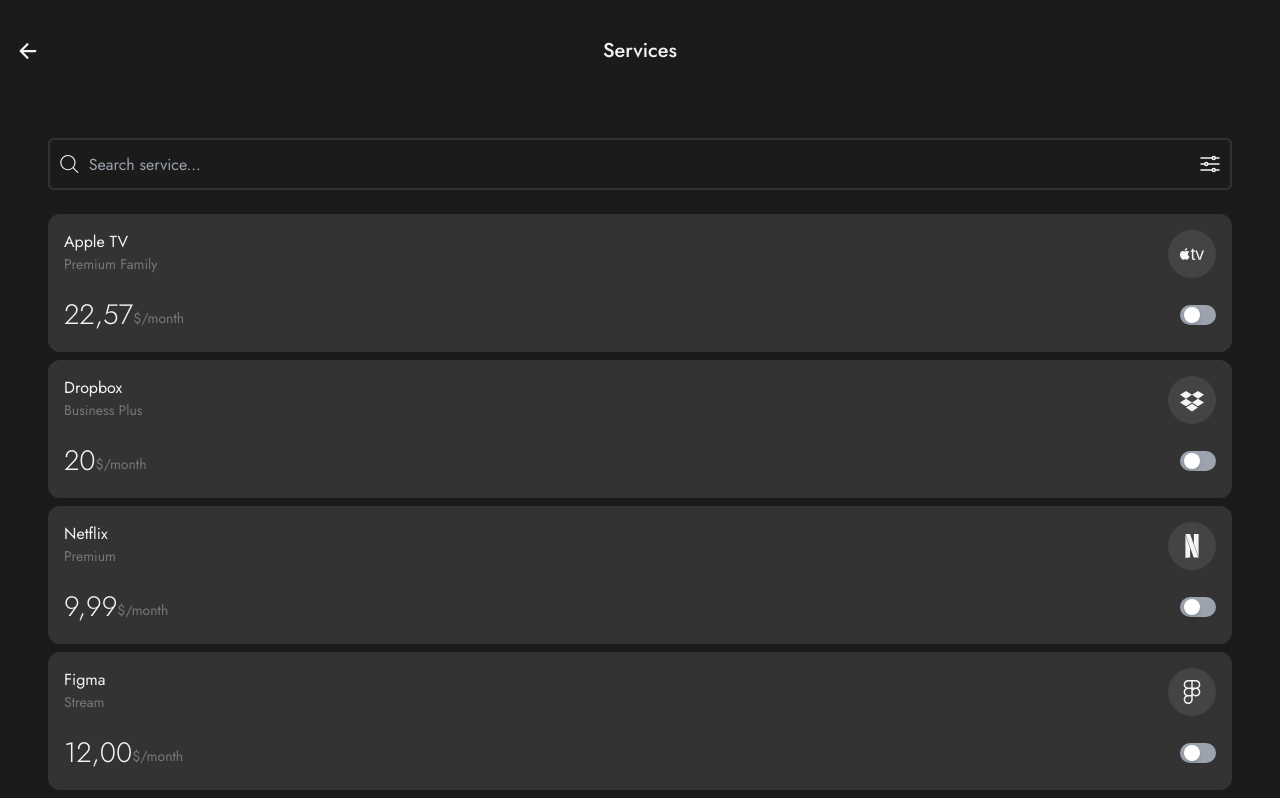
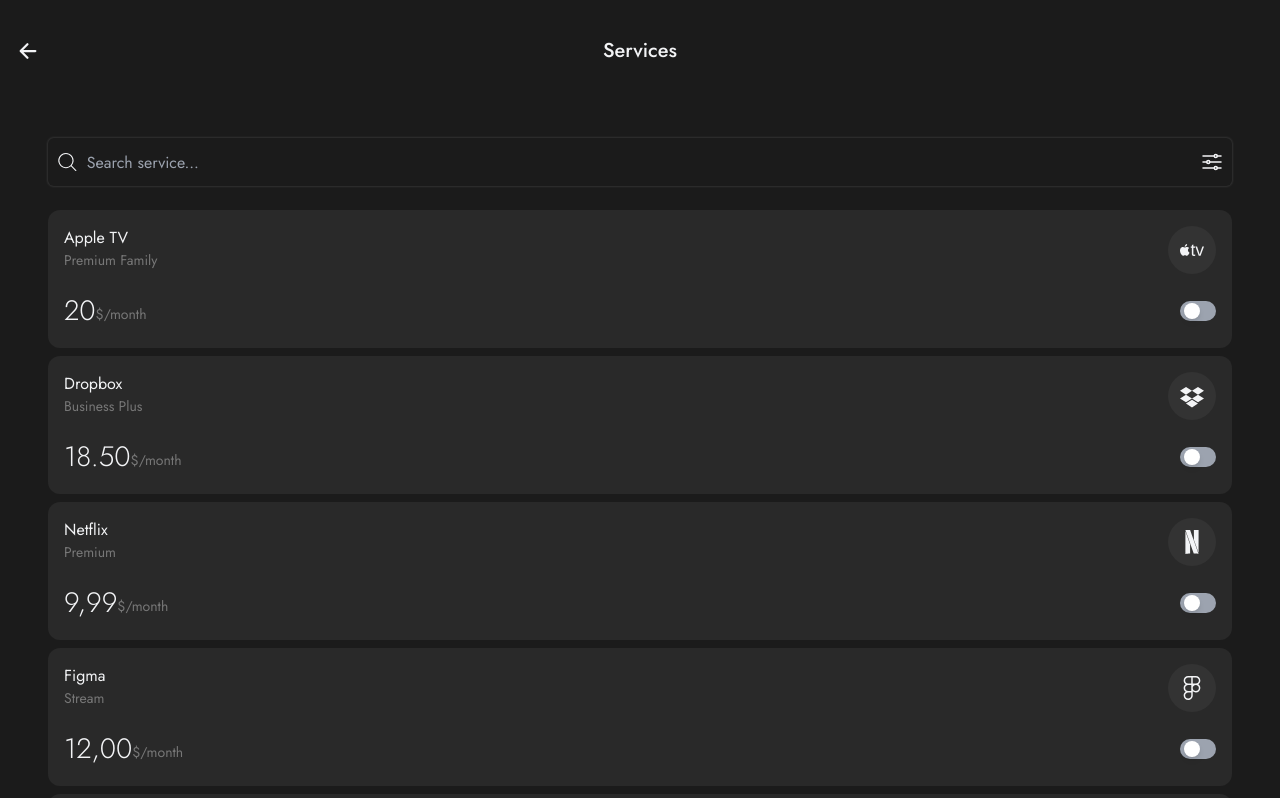
Before and after one commit to gabriel-ganji/SubsManag, a React (Vite) app: page /services in a window 1280 px wide. Shown: the top 798 px of the page. Built offline with nearby package versions, Linux system fonts and the light colour scheme.

Commit message:
Sidebar Menu

```diff
--- a/src/components/main/footer/index.tsx
+++ b/src/components/main/footer/index.tsx
@@ -5,14 +5,14 @@
 function Footer() {
 
   return (
-    <div className="px-12 pt-2 pb-6 flex justify-between space-around absolute bottom-0 left-0 w-full bg-primary h-auto">
+    <div className="px-12 pt-2 pb-6 flex justify-between space-around absolute bottom-0 left-0 w-full bg-primary h-[auto]">
       <button>
         <GoHomeFill size="1.5rem" />
       </button>
       <button className="flex items-center justify-center bg-gray-100 font-extralight text-black text-[1.5rem] w-[3rem] h-[3rem] rounded-full">
         <PiPlus />
       </button>
-      <button>
+      <button className="text-primary-extralight">
         <FaUser size="1.15rem" />
       </button>
     </div>
--- a/src/components/main/history/index.tsx
+++ b/src/components/main/history/index.tsx
@@ -35,17 +35,59 @@
         description: "Stream",
         value: "-$7.49",
         date: "Sep 10th"
+      },
+      {
+        logo: <SiAppletv size="1.5rem" />,
+        name: "Apple TV",
+        description: "Premium Family",
+        value: "-$4.99",
+        date: "Sep 29th"
+      },
+      {
+        logo: <BsDropbox size="1.5rem" />,
+        name: "Dropbox",
+        description: "Advanced",
+        value: "-$9.99",
+        date: "Sep 25th"
+      },
+      {
+        logo: <SiPrime size="1.5rem" />,
+        name: "Amazon Prime",
+        description: "Stream",
+        value: "-$7.49",
+        date: "Sep 10th"
+      },
+      {
+        logo: <SiAppletv size="1.5rem" />,
+        name: "Apple TV",
+        description: "Premium Family",
+        value: "-$4.99",
+        date: "Sep 29th"
+      },
+      {
+        logo: <BsDropbox size="1.5rem" />,
+        name: "Dropbox",
+        description: "Advanced",
+        value: "-$9.99",
+        date: "Sep 25th"
+      },
+      {
+        logo: <SiPrime size="1.5rem" />,
+        name: "Amazon Prime",
+        description: "Stream",
+        value: "-$7.49",
+        date: "Sep 10th"
       }
     ]
   );
 
   return (
-    <div className="flex flex-col w-full px-4 py-8 overflow-y-scroll">
+    <div className="flex flex-col w-full px-4 py-8 h-[50vh]">
       <div className="flex justify-between items-end w-full">
         <h3 className="text-[1.5rem]">History</h3>
         <button>See all</button>
       </div>
-      <div className="w-full">
+      <div className="w-full overflow-y-scroll">
 
         {
           mocked.map((item: historyType) => (
--- a/src/components/main/navbar/index.tsx
+++ b/src/components/main/navbar/index.tsx
@@ -1,14 +1,63 @@
 import { FiMenu } from "react-icons/fi";
 import { PiBellSimple } from "react-icons/pi";
+import { useState } from "react";
+import { TbCoinFilled } from "react-icons/tb";
+import { GoHomeFill } from "react-icons/go";
+import { IoCloseOutline } from "react-icons/io5";
+import { FaUserCircle } from "react-icons/fa";
 
 function Navbar() {
 
-    return (
-      <div className="px-4 pt-9 pb-6 flex justify-between items-center">
-        <FiMenu size="1.5rem" />
+  const [isOpen, setIsOpen] = useState(false);
+
+  return (
+    <>
+      <div>
+
+        {isOpen && (
+          <div
+            className="fixed inset-0 bg-black bg-opacity-50 z-40"
+            onClick={() => setIsOpen(false)}
+          />
+        )}
+        <div
+          className={
+            `flex flex-col fixed top-0 left-0 h-full w-72 bg-primary text-white shadow-lg transform transition-transform ${isOpen ? "translate-x-0" : "-translate-x-full"} z-50`
+          }
+        >
+          <div className="w-full flex items-center justify-between p-6">
+            <div className="flex gap-2">
+              <div className="">
+                <FaUserCircle size="1.5rem" />
+              </div>
+              <p className="text-primary-ultralight">Gabriel Fernandes</p>
+            </div>
+            <button
+              className="top-4 right-4"
+              onClick={() => setIsOpen(false)}
+            >
+              <IoCloseOutline size="1.5rem" />
+            </button>
+          </div>
+          <nav className="flex flex-col p-6 space-y-4">
+            <a href="#" className="flex items-center gap-2 p-2 hover:bg-primary-light rounded-md">
+              <GoHomeFill size="1.5rem" />Home
+            </a>
+            <a href="#" className="flex items-center gap-2 p-2 hover:bg-primary-light rounded-md">
+              <TbCoinFilled size="1.5rem" /> Services
+            </a>
+          </nav>
+        </div>
+      </div>
+      <div className="px-4 pt-9 pb-6 flex justify-between items-center w-full bg-primary">
+        <button onClick={() => setIsOpen(true)}>
+          <FiMenu size="1.5rem" />
+        </button>
         <PiBellSimple size="1.25rem" />
       </div>
-    )
-  }
+    </>
 
-  export default Navbar;
+  )
+}
+
+export default Navbar;
--- a/src/components/main/spending/index.tsx
+++ b/src/components/main/spending/index.tsx
@@ -5,7 +5,7 @@
         <div className="flex justify-between items-start -mt-4 h-max">
           <h1 className="m-0 p-0 font-light">$286.9</h1>
           <select name="" id="" className="mt-5 rounded-full bg-primary h-max px-2 p-1 text-[.8rem] border border-gray-800">
-            <option value="1">All time</option>
+            <option value="1" selected hidden>All time</option>
           </select>
         </div>
         <p className="text-primary-ultralight text-sm -mt-4">Your spendings</p>
--- a/src/components/services/index.tsx
+++ b/src/components/services/index.tsx
@@ -26,13 +26,13 @@
         logo: <SiAppletv />,
         name: "Apple TV",
         description: "Premium Family",
-        price: "22,57",
+        price: "20",
       },
       {
         logo: <BsDropbox />,
         name: "Dropbox",
         description: "Business Plus",
-        price: "20",
+        price: "18.50",
       },
       {
         logo: <SiNetflix />,
@@ -59,7 +59,7 @@
     <>
       <Navbar />
       <div className="sm:p-12 px-4 flex-col">
-        <div className="flex items-center border-2 border-primary-light rounded-md px-2 gap-2 mb-6">
+        <div className="flex items-center shadow-[0px_0px_2px_1px_rgba(255,255,255,0.1)] rounded-md px-2 gap-2 mb-6">
           <PiMagnifyingGlassLight size="1.5rem" />
           <input
             type="text"
@@ -72,11 +72,9 @@
         </div>
         {
           mocked.map((item: ServicesType) => (
-
-            <div className="flex flex-col gap-4 items-left bg-primary-light w-full h-auto mt-2 rounded-xl p-4">
-
-              <div className="flex justify-between">
-                <div>
+            <button className="flex flex-col gap-4 items-left bg-primary-light w-full h-auto mt-2 rounded-xl p-4">
+              <div className="flex justify-between w-full">
+                <div className="flex flex-col items-start">
                   <h5>{item.name}</h5>
                   <p className="text-sm text-primary-ultralight">{item.description}</p>
                 </div>
@@ -84,23 +82,25 @@
                   {item.logo}
                 </div>
               </div>
-              <div className="flex justify-between items-center">
+              <div className="flex justify-between items-center w-full">
                 <div className="flex items-end">
                   <h3 className="font-light">{item.price}</h3>
                   <p className="text-primary-ultralight text-sm mb-2">$/month</p>
                 </div>
                 <button
                   onClick={() => setIsOn(!isOn)}
-                  className={`relative w-9 h-5 flex items-center rounded-full p-1 transition-colors ${isOn ? "bg-green-500" : "bg-gray-400"
-                    }`}
+                  className={
+                    `relative w-9 h-5 flex items-center rounded-full p-1 transition-colors ${isOn ? "bg-green-500" : "bg-gray-400"
+                  }`}
                 >
                   <div
-                    className={`w-4 h-4 bg-white rounded-full shadow-md transform transition-transform ${isOn ? "translate-x-3" : "translate-x-0"
-                      }`}
+                    className={
+                      `w-4 h-4 bg-white rounded-full shadow-md transform transition-transform ${isOn ? "translate-x-3" : "translate-x-0"
+                    }`}
                   />
                 </button>
               </div>
-            </div>
+            </button>
           ))
         }
       </div>
--- a/src/index.css
+++ b/src/index.css
@@ -32,7 +32,7 @@
 
 
 :root {
-  font-family:  "Jost", serif;
+  font-family: "Jost", serif;
 
   background-color: #1b1b1b;
 
@@ -52,3 +52,29 @@
   margin: 0;
   padding: 0;
 }
+
+::-webkit-scrollbar {
+  display: none;
+}
+
+@media only screen and (min-width: 990px) {
+  ::-webkit-scrollbar {
+    display: block;
+    width: 10px;
+    height: 10px;
+  }
+
+  ::-webkit-scrollbar-track {
+    background: #4b4b4b;
+    border-radius: 5px;
+  }
+
+  ::-webkit-scrollbar-thumb {
+    background: #313131;
+    border-radius: 5px;
+  }
+
+  ::-webkit-scrollbar-thumb:hover {
+    background: #555;
+  }
+}
--- a/tailwind.config.js
+++ b/tailwind.config.js
@@ -9,8 +9,8 @@
       colors: {
         primary: {
           ultralight: '#777777',
-          extralight: '#444444',
-          light: '#333333',
+          extralight: '#333333',
+          light: '#292929',
           DEFAULT: '#1b1b1b',
           dark: '#0d0d0d',
           extradark: '',
```
